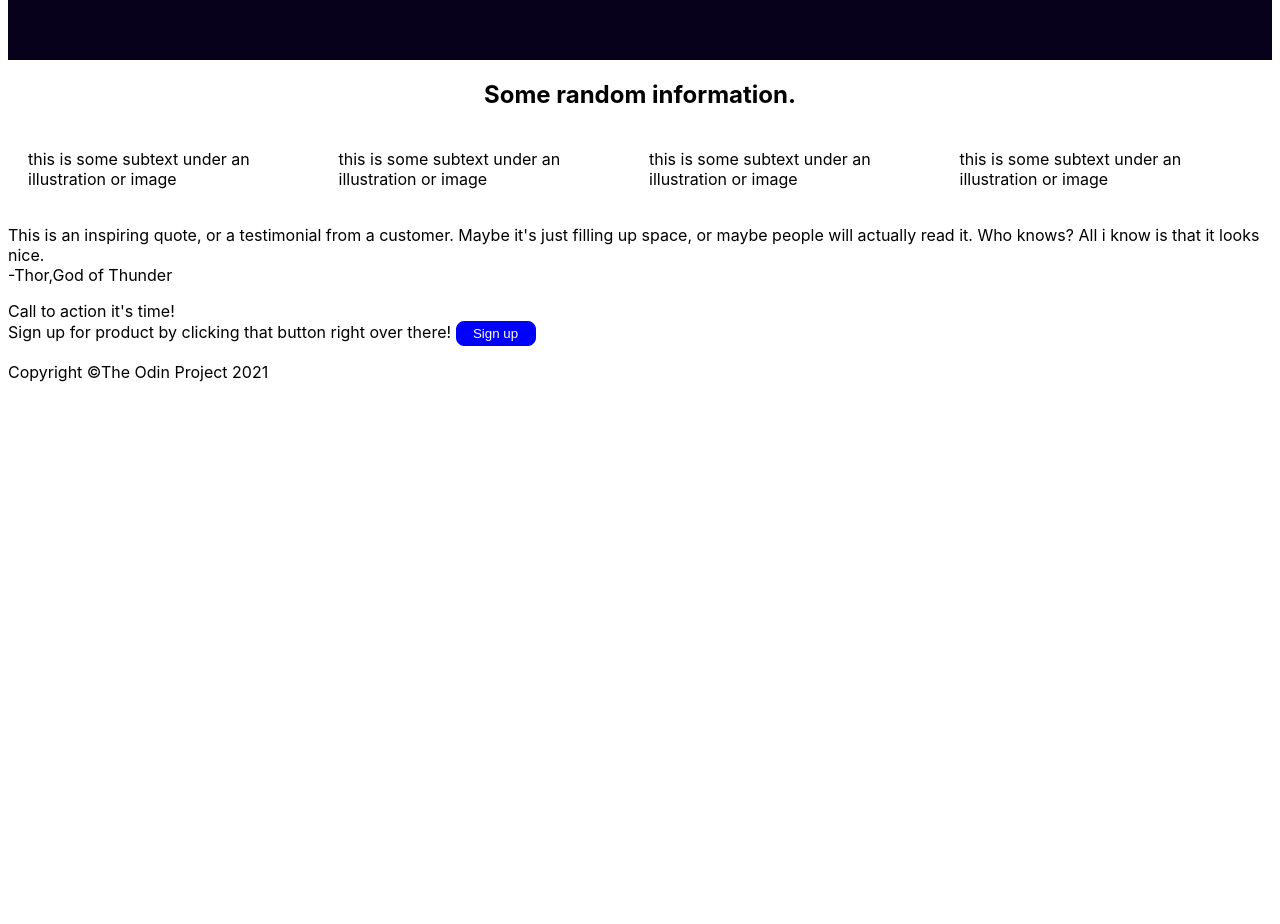
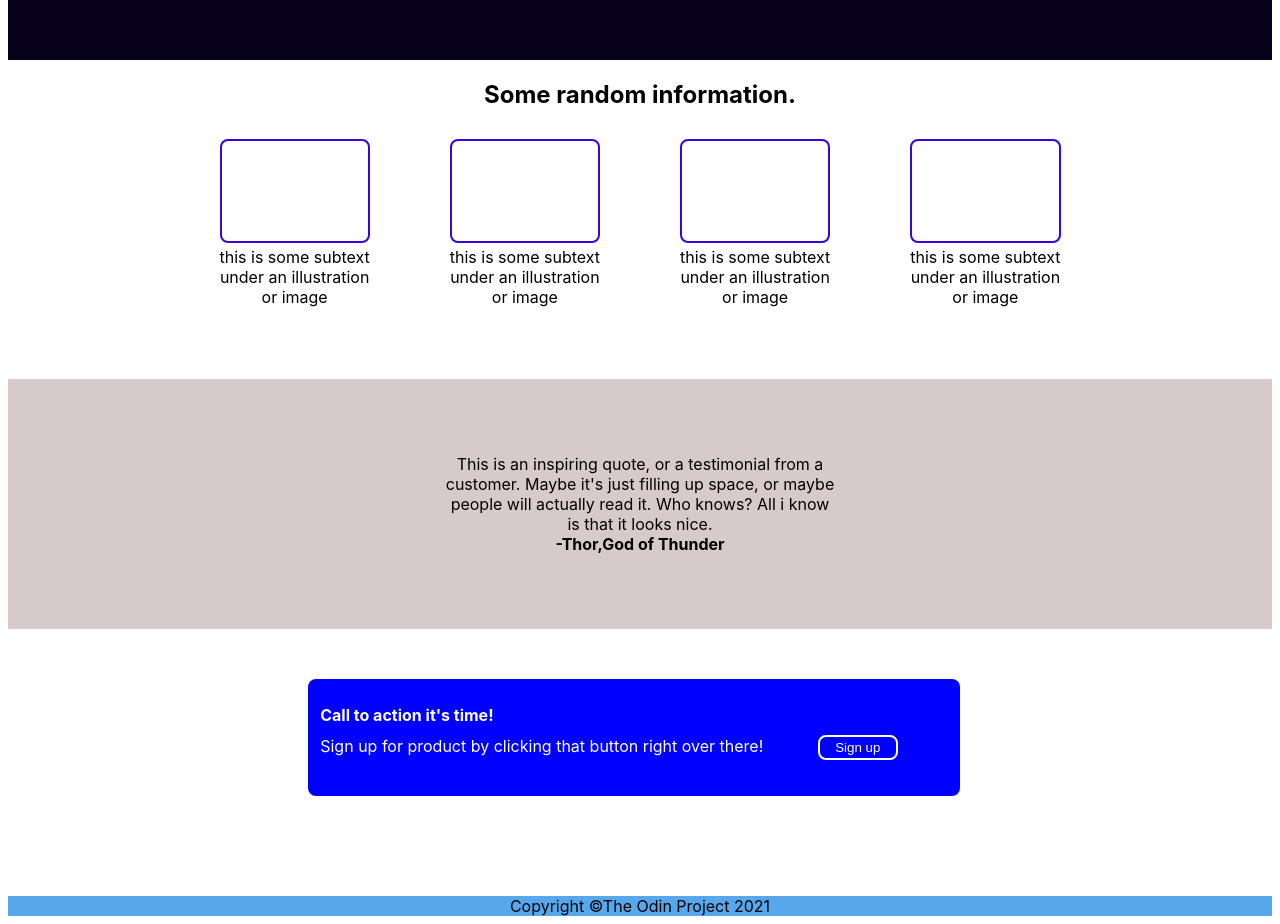
Before and after one commit to Tanakchik/landing-page, a plain HTML site: page index.html in a window 1280 px wide. Shown: the part 368-1292 px from the top of the page. Before the commit the page ends 800 px from the top, so only its background shows below. Drawn offline with Linux system fonts and the light colour scheme.

Commit message:
landing page one complete

```diff
--- a/index.html
+++ b/index.html
@@ -22,38 +22,51 @@
               <h1>This website is <br> awesome</h1>
                <p>This website has some subtext that goes under <br> the main title.
                It's smaller font and the color is lower <br> contrast <br>
-         <button>Sign up</button>
+               <button type="button" class="button">Sign up</button>
               </p>
-
-
-
               <img src="mountaino.jpeg" alt="table mountain">
            </div>
      </div>
 
+     <h2>Some random information.</h2>
+
+      <div class="subtext">
+         <div class="info">
+             <div id="square"></div>
+             <div class="text">this is some subtext <br> under an illustration <br> or image</div>
+           </div>
+         <div class="info">
+             <div id="square"></div>
+             <div class="text">this is some subtext<br> under an illustration<br> or image</div>
+          </div>
+         <div class="info">
+             <div id="square"></div>
+             <div class="text">this is some subtext <br>under an illustration <br>or image</div>
+          </div>
+         <div class="info">
+             <div id="square"></div>
+             <div class="text">this is some subtext<br> under an illustration <br>or image</div>
+          </div>
+      </div>
+
+        <div class="paragraph">
+          <p>
+              This is an inspiring quote, or a testimonial from a <br>customer.
+              Maybe it's just filling up space, or maybe<br> people will actually read it.
+              Who knows? All i know <br>is that it looks nice. <br>
+             <strong>-Thor,God of Thunder</strong>
+          </p>
+      </div>
+      <div class="last">
+          <p>
+           <strong> Call to action it's time!</strong> <br>
+           Sign up for product by clicking that button right over there!
+
+              <button type="button" class="sign_up">Sign up</button>
 
 
-    <h2>Some random information.</h2>
-
-    <ul>
-        <li>this is some subtext under an illustration or image</li>
-        <li>this is some subtext under an illustration or image</li>
-        <li>this is some subtext under an illustration or image</li>
-        <li>this is some subtext under an illustration or image</li>
-    </ul>
-
-    <p>This is an inspiring quote, or a testimonial from a customer.
-        Maybe it's just filling up space, or maybe people will actually read it.
-        Who knows? All i know is that it looks nice. <br>
-        -Thor,God of Thunder
           </p>
-
-    <p>
-        Call to action it's time! <br>
-        Sign up for product by clicking that button right over there!
-        <button>Sign up</button>
-    </p>
-
+        </div>
     <footer>Copyright &copy;The Odin Project 2021</footer>
 
 
--- a/styles.css
+++ b/styles.css
@@ -51,7 +51,7 @@ body {
   img{
     height: 200px;
     width: 400px;
-    margin: -220px 500px ;
+    margin: -235px 500px ;
     padding-top: 10px;
 
   }
@@ -63,8 +63,80 @@ body {
     width: 80px;
     height: 25px;
     border-radius: 8px;
+    margin-top: 15px;
   }
 
   h2{
     text-align: center;
   }
+  #square{
+    height: 100px;
+    width: 200x;
+    border: 2px solid #3806db;
+    border-radius: 8px;
+    margin-left: 0px;
+    margin-top: 10px;
+
+
+
+  }
+  .subtext{
+    /*background-color: aqua;*/
+    height: 200px;
+    width: 100%;
+    /*display: table;*/
+    display: flex;
+    justify-content: center;
+    gap: 80px;
+  }
+  .text{
+    /*display: table-cell;*/
+    text-align: center;
+    /*background-color: #df1033;*/
+    margin-top: 4px;
+
+
+   }
+  .paragraph{
+    background-color: rgb(214, 202, 202);
+    height: 250px;
+    display: flex;
+    text-align: center;
+    justify-content: center;
+    align-items: center;
+    margin-top: 50px;
+  }
+  .last{
+    background-color: blue;
+    color: white;
+    /*height: 100px;*/
+    width: 50%;
+    border-radius: 8px;
+    align-items: center;
+    justify-content: center;
+    display: flex;
+    padding: 10px;
+    margin-top: 50px;
+    margin-left: 300px;
+
+
+  }
+  footer{
+    background-color: rgb(87, 167, 236);
+    text-align: center;
+    padding: 0;
+    margin-top: 100px;
+  }
+  .sign_up{
+    border: 2px solid white;
+    margin: 10px 50px;
+
+  }
+  .button:hover {
+    background-color:#df1033;
+    transition: 0.7s;
+}
+.sign_up:hover {
+  background-color:#df1033;
+  transition: 0.7s;
+}
```
Lines whose indentation alone changed are shown as unchanged.
